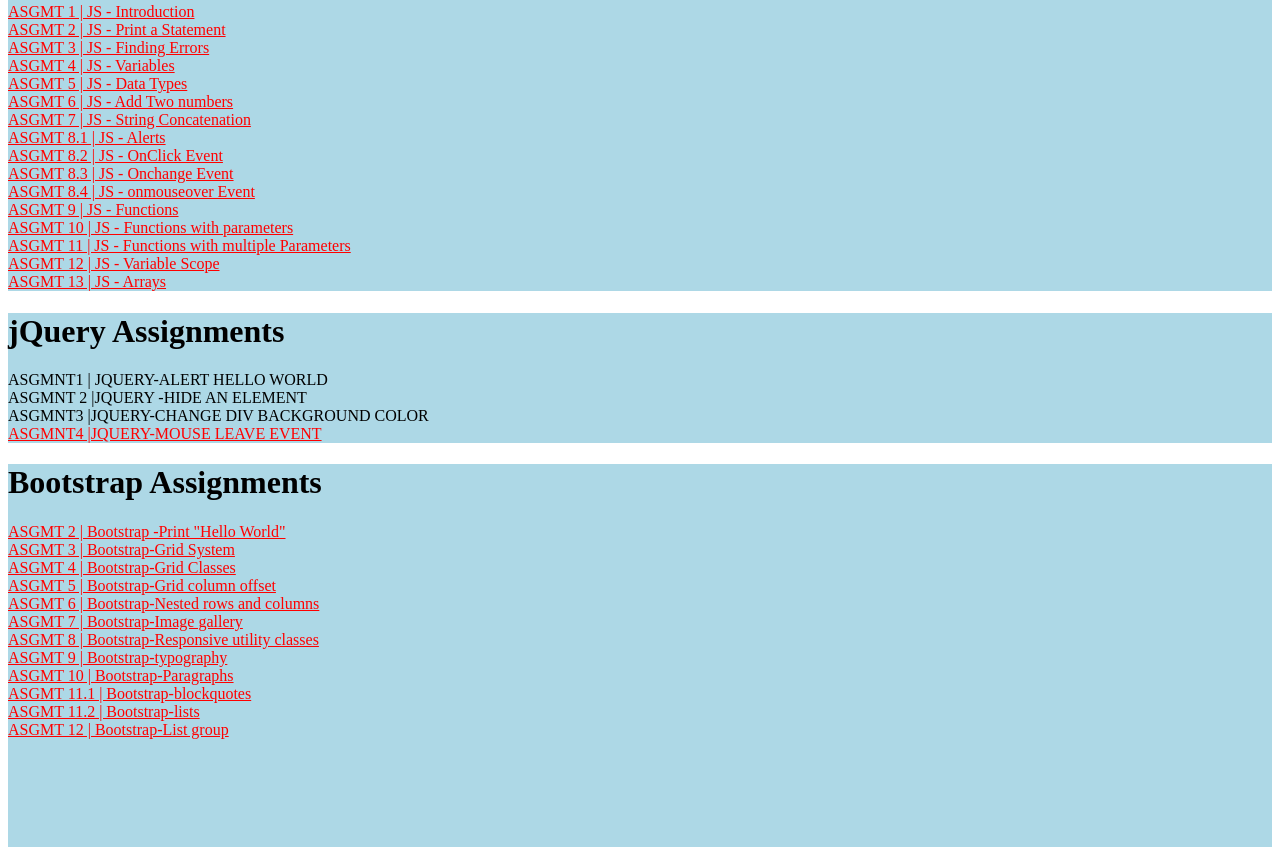
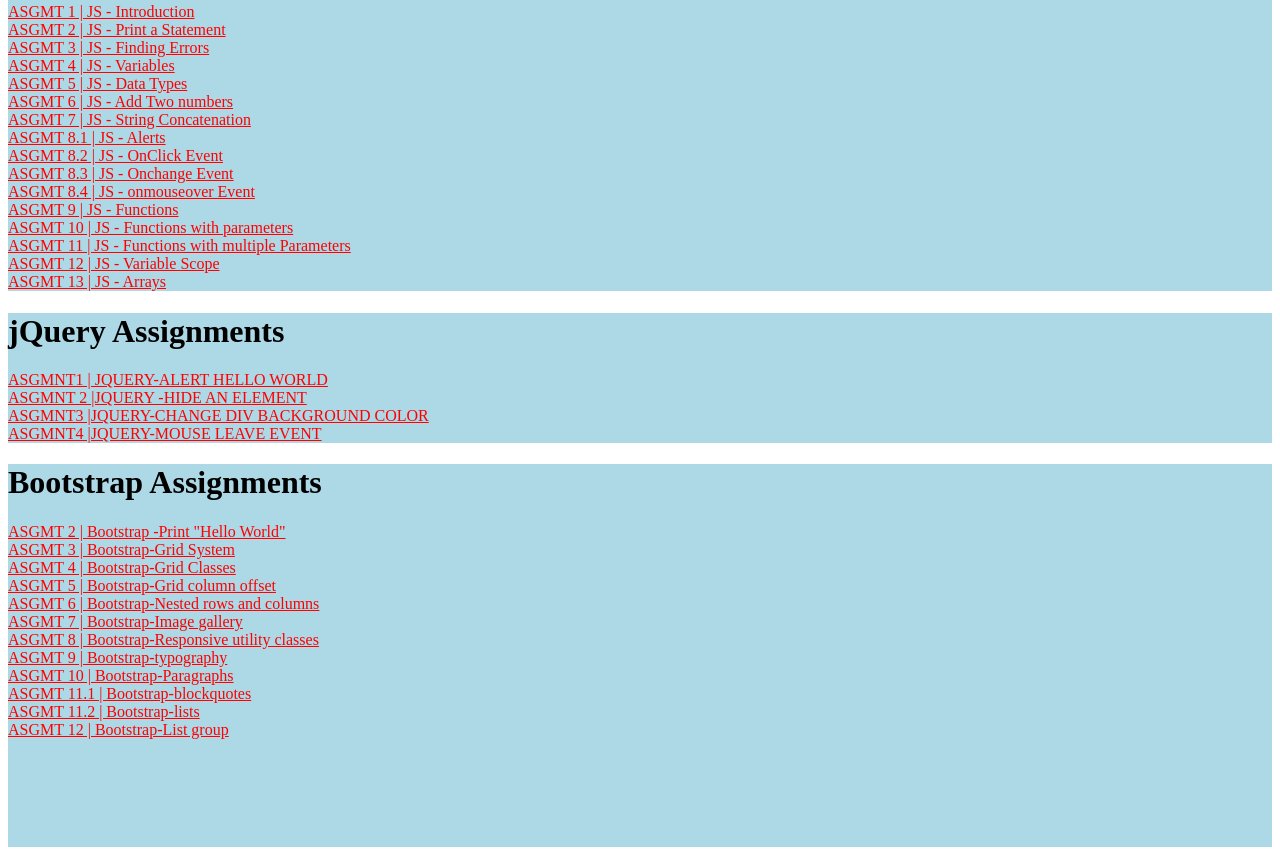
Before and after one commit to arjunajuofficial/web, a plain HTML site: page index.html in a window 1280 px wide. Shown: the part 943-1798 px from the top of the page. Drawn offline with Linux system fonts and the light colour scheme.

Commit message:
Update index.html

```diff
--- a/index.html
+++ b/index.html
@@ -81,9 +81,9 @@
  <div>
  	<h1>jQuery Assignments</h1>
 
- 			<a href="jQuery/jq1" target="_blank"></a>ASGMNT1 | JQUERY-ALERT HELLO WORLD<br>
- 			<a href="jQuery/jq2" target="_blank"></a>ASGMNT 2 |JQUERY -HIDE AN ELEMENT<br>
- 			<a href="jQuery/jq3" target="_blank"></a>ASGMNT3 |JQUERY-CHANGE DIV BACKGROUND COLOR<br>
+ 			<a href="jQuery/jq1" target="_blank">ASGMNT1 | JQUERY-ALERT HELLO WORLD</a><br>
+ 			<a href="jQuery/jq2" target="_blank">ASGMNT 2 |JQUERY -HIDE AN ELEMENT</a><br>
+ 			<a href="jQuery/jq3" target="_blank">ASGMNT3 |JQUERY-CHANGE DIV BACKGROUND COLOR</a><br>
  			<a href="jQuery/jq4" target="_blank">ASGMNT4 |JQUERY-MOUSE LEAVE EVENT</a><br>
 
 
```
